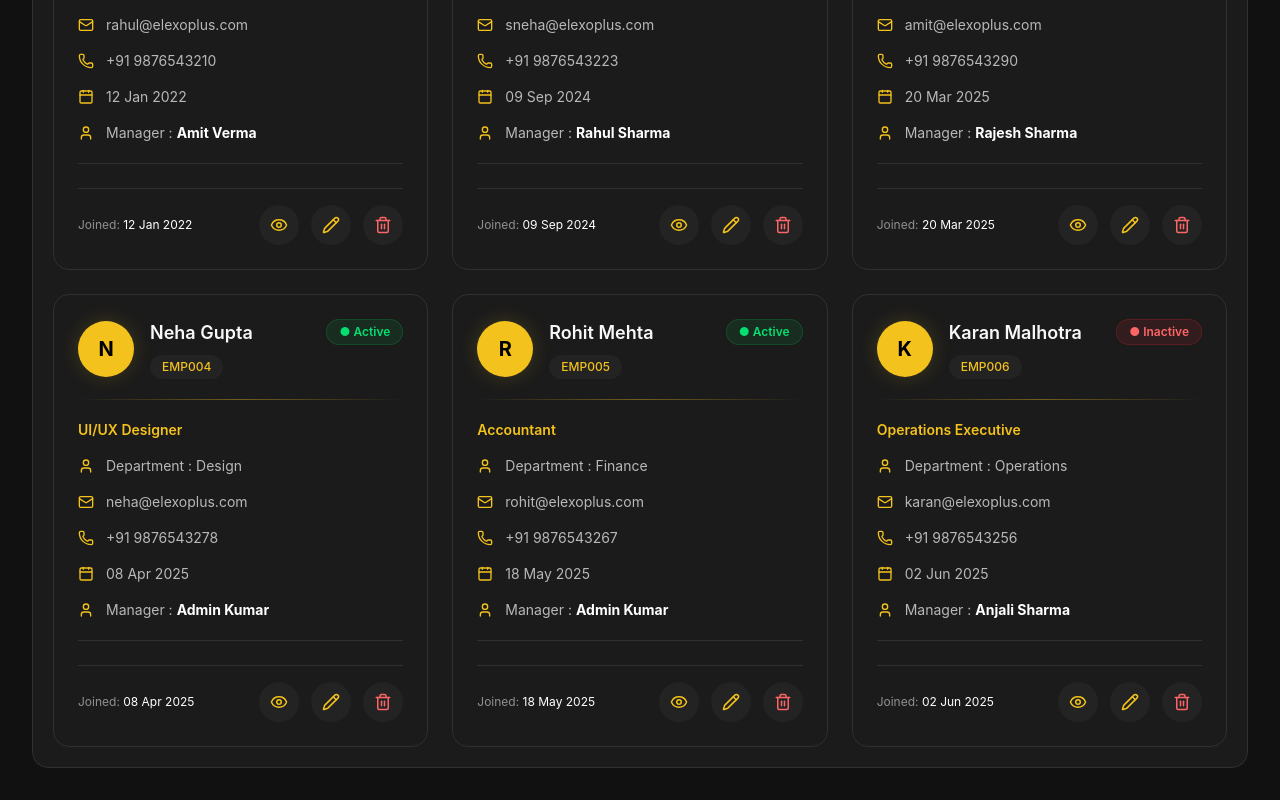
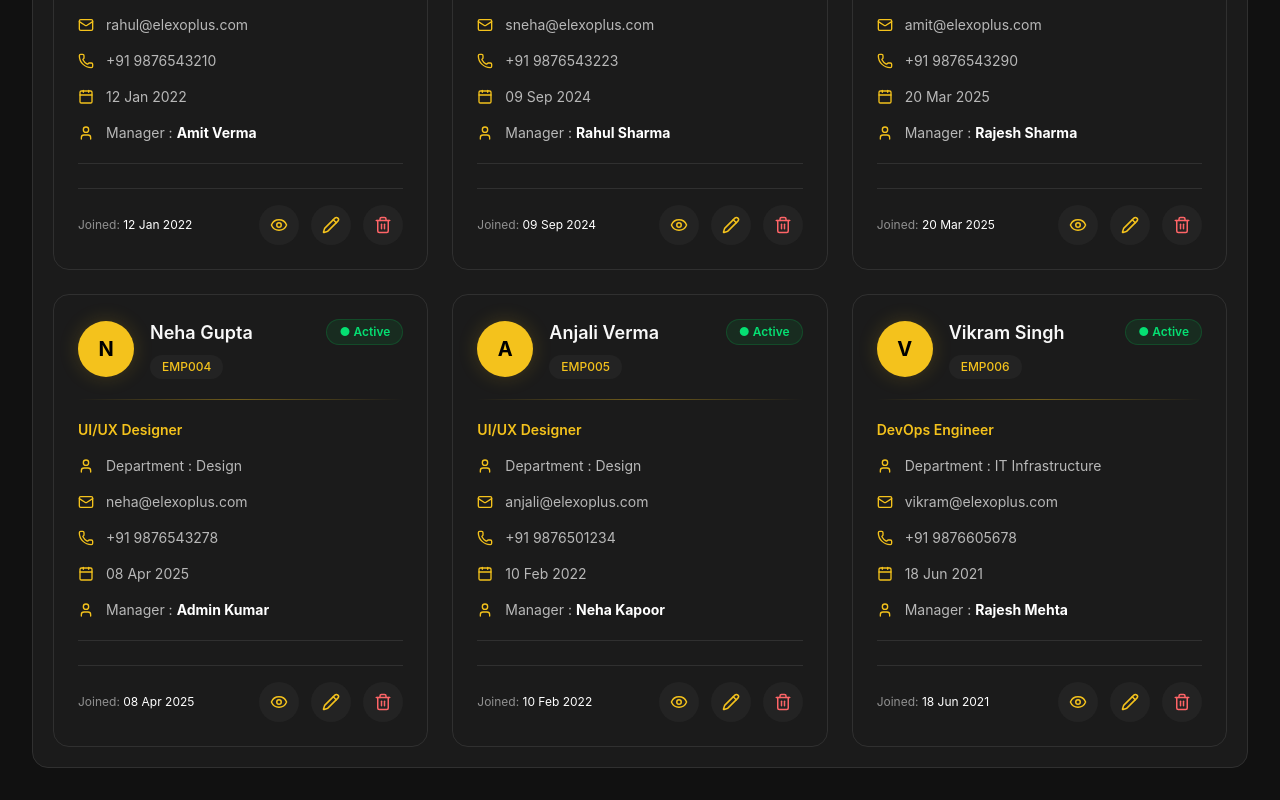
Before and after one commit to Sakshibansal027/EMS-ElexoPlus, a React (Vite) app in the folder Frontend/: page / in a window 1280 px wide. Shown: the part 618-1418 px from the top of the page. Built offline with nearby package versions, Linux system fonts and the light colour scheme.

Commit message:
feat(employee-master): update employee data structure and add new employee records

```diff
--- a/Frontend/src/features/employee-master/data/employee.js
+++ b/Frontend/src/features/employee-master/data/employee.js
@@ -62,19 +62,19 @@ const employees = [
       { name: "Offer Letter", status: "Uploaded" },
     ],
   },
+
+
+
+
+
 {
   id: "EMP002",
-
   name: "Sneha Kapoor",
-
   designation: "QA Engineer",
-
   department: "Testing",
-
   role: "QA Engineer",
 
   email: "sneha@elexoplus.com",
-
   phone: "+91 9876543223",
 
   address: "Jaipur, Rajasthan",
@@ -93,43 +93,56 @@ const employees = [
 
   status: "Active",
 
-    salary: {
-      basic: 40000,
-      hra: 16000,
-      allowance: 8000,
-      bonus: 5000,
-      deduction: 3500,
-      total: 65500,
+  bankName: "HDFC Bank",
+
+  accountNo: "XXXXXX4589",
+
+  ifsc: "HDFC000123",
+
+  pan: "ABCDE1234F",
+
+  aadhaar: "1234-5678-9012",
+
+  uan: "10012345679",
+
+  grossSalary: "₹61,000",
+
+  basicSalary: "₹40,000",
+
+  hra: "₹16,000",
+
+  allowance: "₹5,000",
+
+  bonus: "₹5,000",
+
+  netSalary: "₹57,500",
+
+  casualLeave: 8,
+
+  earnedLeave: 15,
+
+  sickLeave: 10,
+
+  documents: [
+    { name: "PAN Card", status: "Uploaded" },
+    { name: "Aadhaar", status: "Uploaded" },
+    { name: "Resume", status: "Uploaded" },
+    { name: "Offer Letter", status: "Uploaded" },
+  ],
 },
 
-    bank: {
-      bankName: "HDFC Bank",
-      accountNo: "XXXXXX4589",
-      ifsc: "HDFC000123",
-    },
 
-    documents: {
-      pan: "ABCDE1234F",
-      aadhaar: "1234-5678-9012",
-      uan: "10012345679",
-    },
-  },
  {
   id: "EMP003",
-
   name: "Amit Singh",
-
   designation: "Sales Executive",
-
   department: "Sales",
-
   role: "Sales Executive",
 
   email: "amit@elexoplus.com",
-
   phone: "+91 9876543290",
 
-    address: "Jaipur, Rajasthan",
+  address: "Delhi",
 
   gender: "Male",
 
@@ -141,51 +154,65 @@ const employees = [
 
   employmentType: "Full Time",
 
-    location: "Jaipur",
+  location: "Delhi",
 
   status: "Inactive",
 
-    salary: {
-      basic: 40000,
-      hra: 16000,
-      allowance: 8000,
-      bonus: 5000,
-      deduction: 3500,
-      total: 65500,
+  bankName: "ICICI Bank",
+
+  accountNo: "XXXXXX7890",
+
+  ifsc: "ICIC000456",
+
+  pan: "PQRSX5678L",
+
+  aadhaar: "5678-1234-9012",
+
+  uan: "10012345680",
+
+  grossSalary: "₹55,000",
+
+  basicSalary: "₹35,000",
+
+  hra: "₹12,000",
+
+  allowance: "₹4,000",
+
+  bonus: "₹4,000",
+
+  netSalary: "₹51,000",
+
+  casualLeave: 7,
+
+  earnedLeave: 12,
+
+  sickLeave: 8,
+
+  documents: [
+    { name: "PAN Card", status: "Uploaded" },
+    { name: "Aadhaar", status: "Uploaded" },
+    { name: "Resume", status: "Uploaded" },
+    { name: "Offer Letter", status: "Uploaded" },
+  ],
 },
 
-    bank: {
-      bankName: "HDFC Bank",
-      accountNo: "XXXXXX4590",
-      ifsc: "HDFC000123",
-    },
 
-    documents: {
-      pan: "BCDEF2345G",
-      aadhaar: "2345-6789-0123",
-      uan: "10012345680",
-    },
-  },
+
  {
   id: "EMP004",
-
   name: "Neha Gupta",
-
   designation: "UI/UX Designer",
-
   department: "Design",
-
   role: "UI/UX Designer",
 
   email: "neha@elexoplus.com",
-
   phone: "+91 9876543278",
 
-    address: "Jaipur, Rajasthan",
+  address: "Pune",
 
   gender: "Female",
 
-    dob: "05 Jul 1997",
+  dob: "10 Jul 1998",
 
   joiningDate: "08 Apr 2025",
 
@@ -193,135 +220,149 @@ const employees = [
 
   employmentType: "Full Time",
 
-    location: "Jaipur",
+  location: "Pune",
 
   status: "Active",
 
-    salary: {
-      basic: 45000,
-      hra: 18000,
-      allowance: 7000,
-      bonus: 6000,
-      deduction: 4000,
-      total: 72000,
+  bankName: "Axis Bank",
+
+  accountNo: "XXXXXX3456",
+
+  ifsc: "UTIB000234",
+
+  pan: "LMNOP9876Q",
+
+  aadhaar: "4321-8765-2109",
+
+  uan: "10012345681",
+
+  grossSalary: "₹65,000",
+
+  basicSalary: "₹42,000",
+
+  hra: "₹14,000",
+
+  allowance: "₹5,000",
+
+  bonus: "₹4,000",
+
+  netSalary: "₹60,000",
+
+  casualLeave: 8,
+
+  earnedLeave: 14,
+
+  sickLeave: 10,
+
+  documents: [
+    { name: "PAN Card", status: "Uploaded" },
+    { name: "Aadhaar", status: "Uploaded" },
+    { name: "Resume", status: "Uploaded" },
+    { name: "Offer Letter", status: "Uploaded" },
+  ],
 },
 
-    bank: {
-      bankName: "ICICI Bank",
-      accountNo: "XXXXXX4591",
-      ifsc: "ICIC0000456",
+
+
+
+
+{
+  id: "EMP005",
+  name: "Anjali Verma",
+  designation: "UI/UX Designer",
+  department: "Design",
+  role: "Senior Designer",
+
+  email: "anjali@elexoplus.com",
+  phone: "+91 9876501234",
+
+  address: "Delhi",
+
+  gender: "Female",
+
+  dob: "22 Mar 1998",
+
+  joiningDate: "10 Feb 2022",
+
+  manager: "Neha Kapoor",
+  employmentType: "Full Time",
+  location: "Delhi",
+  status: "Active",
+
+  bankName: "ICICI",
+  accountNo: "XXXXXX54321",
+  ifsc: "ICIC000456",
+  pan: "PQRSV1234L",
+  aadhaar: "XXXX-XXXX-5678",
+  uan: "10098765432",
+
+  grossSalary: "₹65,000",
+  basicSalary: "₹35,000",
+  hra: "₹14,000",
+  allowance: "₹8,000",
+  bonus: "₹8,000",
+  netSalary: "₹52,000",
+
+  casualLeave: 8,
+  earnedLeave: 15,
+  sickLeave: 10,
+
+  documents: [
+    { name: "PAN Card", status: "Uploaded" },
+    { name: "Aadhaar", status: "Uploaded" },
+    { name: "Resume", status: "Uploaded" },
+    { name: "Offer Letter", status: "Uploaded" }
+  ]
 },
 
-    documents: {
-      pan: "CDEFG3456H",
-      aadhaar: "3456-7890-1234",
-      uan: "10012345681",
-    },
-  },
 {
-    id: "EMP005",
+  id: "EMP006",
+  name: "Vikram Singh",
+  designation: "DevOps Engineer",
+  department: "IT Infrastructure",
+  role: "Engineer",
 
-    name: "Rohit Mehta",
+  email: "vikram@elexoplus.com",
+  phone: "+91 9876605678",
 
-    designation: "Accountant",
-
-    department: "Finance",
-
-    role: "Accountant",
-
-    email: "rohit@elexoplus.com",
-
-    phone: "+91 9876543267",
-
-    address: "Jaipur, Rajasthan",
+  address: "Pune",
 
   gender: "Male",
 
-    dob: "12 Nov 1996",
+  dob: "05 Nov 1996",
 
-    joiningDate: "18 May 2025",
+  joiningDate: "18 Jun 2021",
 
-    manager: "Admin Kumar",
-
+  manager: "Rajesh Mehta",
   employmentType: "Full Time",
-
-    location: "Jaipur",
-
+  location: "Pune",
   status: "Active",
 
-    salary: {
-      basic: 42000,
-      hra: 17000,
-      allowance: 6000,
-      bonus: 5000,
-      deduction: 3500,
-      total: 66500,
-    },
+  bankName: "SBI",
+  accountNo: "XXXXXX98765",
+  ifsc: "SBIN000789",
+  pan: "LMNOP6789Q",
+  aadhaar: "XXXX-XXXX-9012",
+  uan: "10011223344",
 
-    bank: {
-      bankName: "Axis Bank",
-      accountNo: "XXXXXX4592",
-      ifsc: "UTIB0000789",
-    },
+  grossSalary: "₹80,000",
+  basicSalary: "₹45,000",
+  hra: "₹18,000",
+  allowance: "₹9,000",
+  bonus: "₹8,000",
+  netSalary: "₹63,000",
 
-    documents: {
-      pan: "DEFGH4567J",
-      aadhaar: "4567-8901-2345",
-      uan: "10012345682",
-    },
-  },
-  {
-    id: "EMP006",
+  casualLeave: 6,
+  earnedLeave: 18,
+  sickLeave: 8,
 
-    name: "Karan Malhotra",
-
-    designation: "Operations Executive",
-
-    department: "Operations",
-
-    role: "Operations Executive",
-
-    email: "karan@elexoplus.com",
-
-    phone: "+91 9876543256",
-
-    address: "Jaipur, Rajasthan",
-
-    gender: "Male",
-
-    dob: "10 Oct 1998",
-
-    joiningDate: "02 Jun 2025",
-
-    manager: "Anjali Sharma",
-
-    employmentType: "Full Time",
-
-    location: "Jaipur",
-
-    status: "Inactive",
-
-    salary: {
-      basic: 40000,
-      hra: 16000,
-      allowance: 8000,
-      bonus: 5000,
-      deduction: 3500,
-      total: 65500,
-    },
-
-    bank: {
-      bankName: "HDFC Bank",
-      accountNo: "XXXXXX4589",
-      ifsc: "HDFC000123",
-    },
-
-    documents: {
-      pan: "ABCDE1234F",
-      aadhaar: "1234-5678-9012",
-      uan: "10012345678",
-    },
-  },
+  documents: [
+    { name: "PAN Card", status: "Uploaded" },
+    { name: "Aadhaar", status: "Uploaded" },
+    { name: "Resume", status: "Uploaded" },
+    { name: "Offer Letter", status: "Uploaded" }
+  ]
+}
 
   ,
 ];
```
Lines whose indentation alone changed are shown as unchanged.
